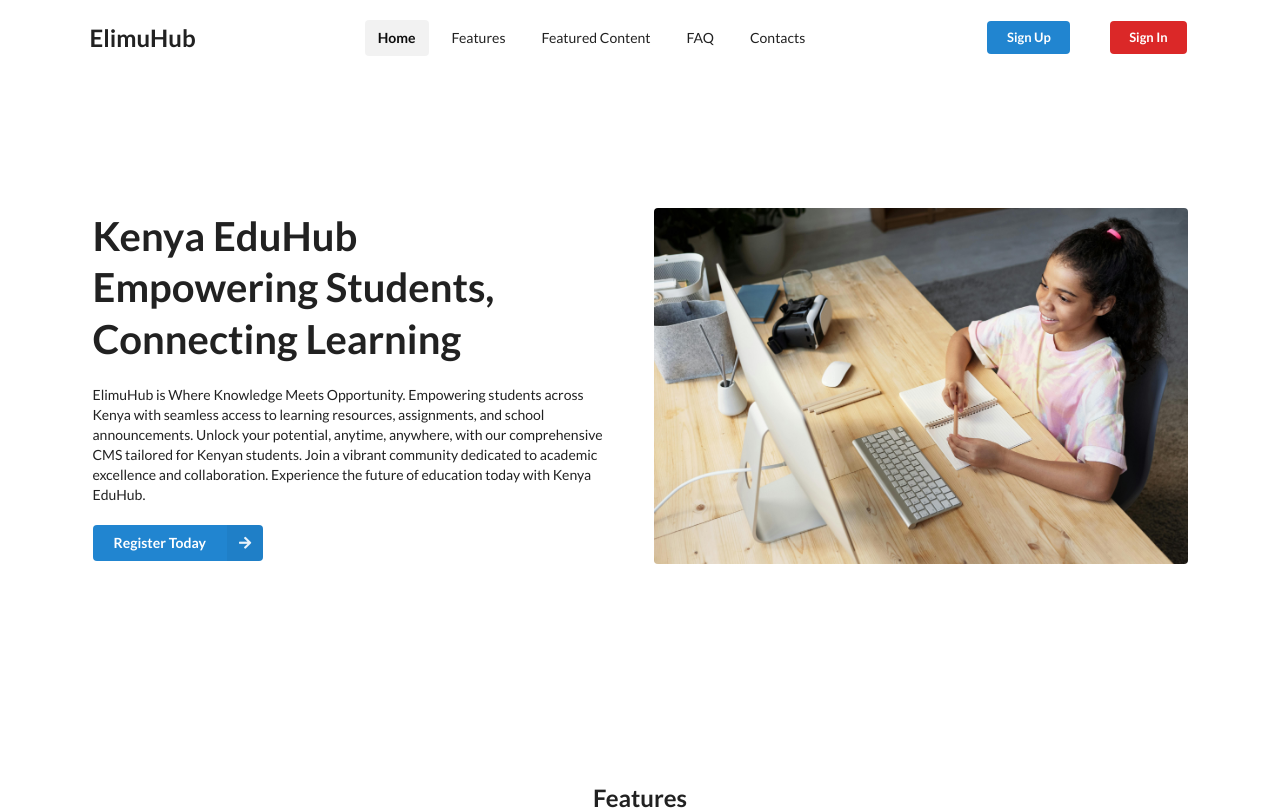
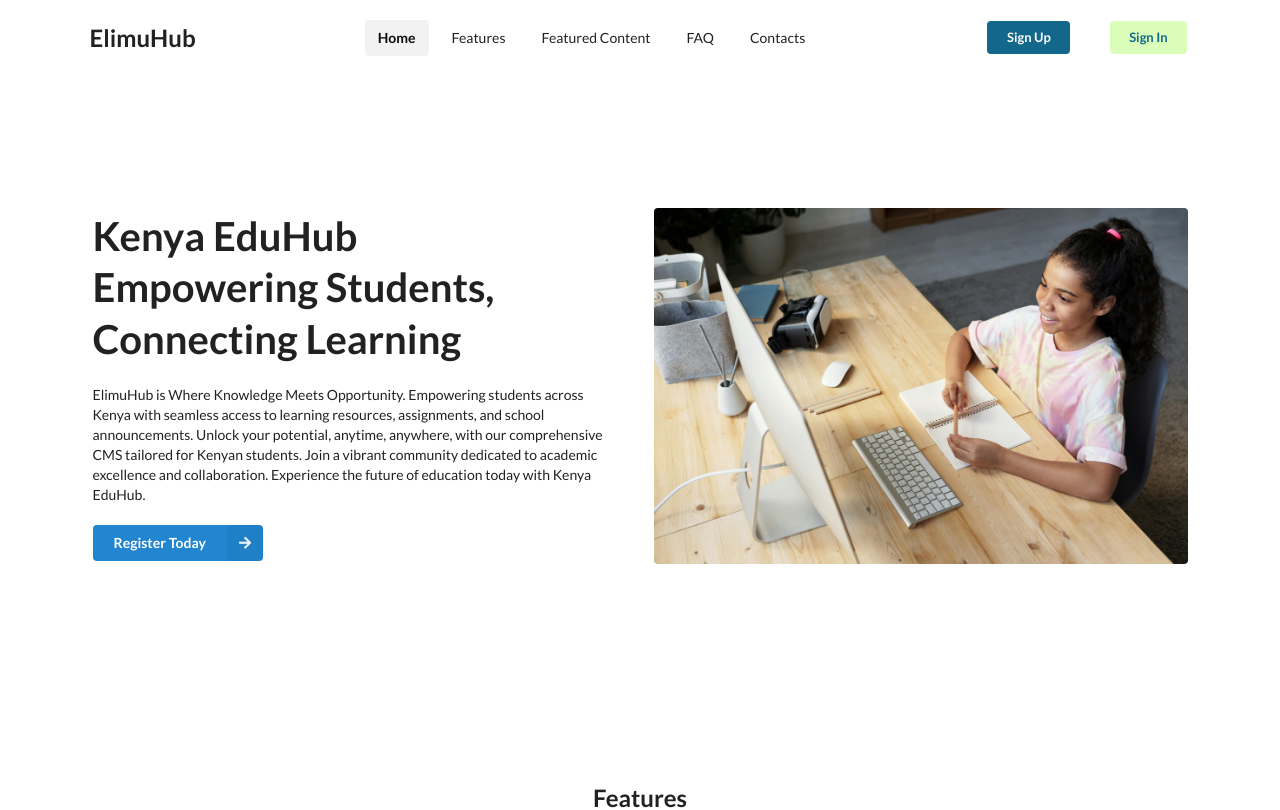
Before and after one commit to myrajarenga/ElimuHub-, a React (Create React App) app in the folder front-end/: page / in a window 1280 px wide. Shown: the top 810 px of the page. Built offline with nearby package versions, Linux system fonts and the light colour scheme.

Commit message:
inclusion of the signInButton and signUpButton ids to help customize our buttons

```diff
--- a/front-end/src/CSS/class-customization.css
+++ b/front-end/src/CSS/class-customization.css
@@ -11,3 +11,15 @@
     position: fixed !important;
     z-index: 100;
 }
+
+/* Making sure that the Sign In button has our custom colors */
+#signInButton{
+    background-color: #DAFDBA;
+    color: #13678A;
+}
+
+/* Making sure that the sign up button has our custom colors */
+#signUpButton{
+    background-color: #13678A;
+    color: white;
+}
```
